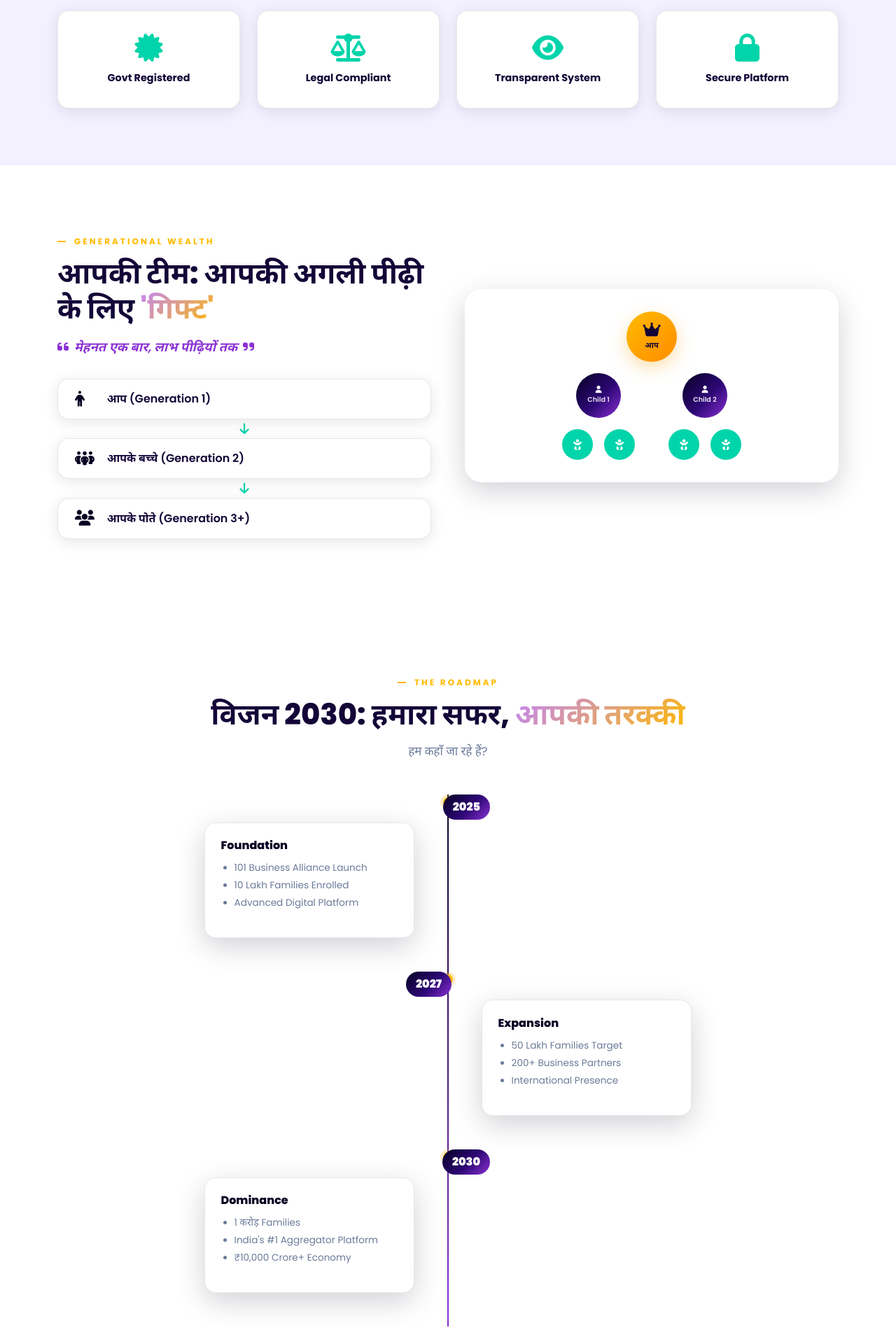
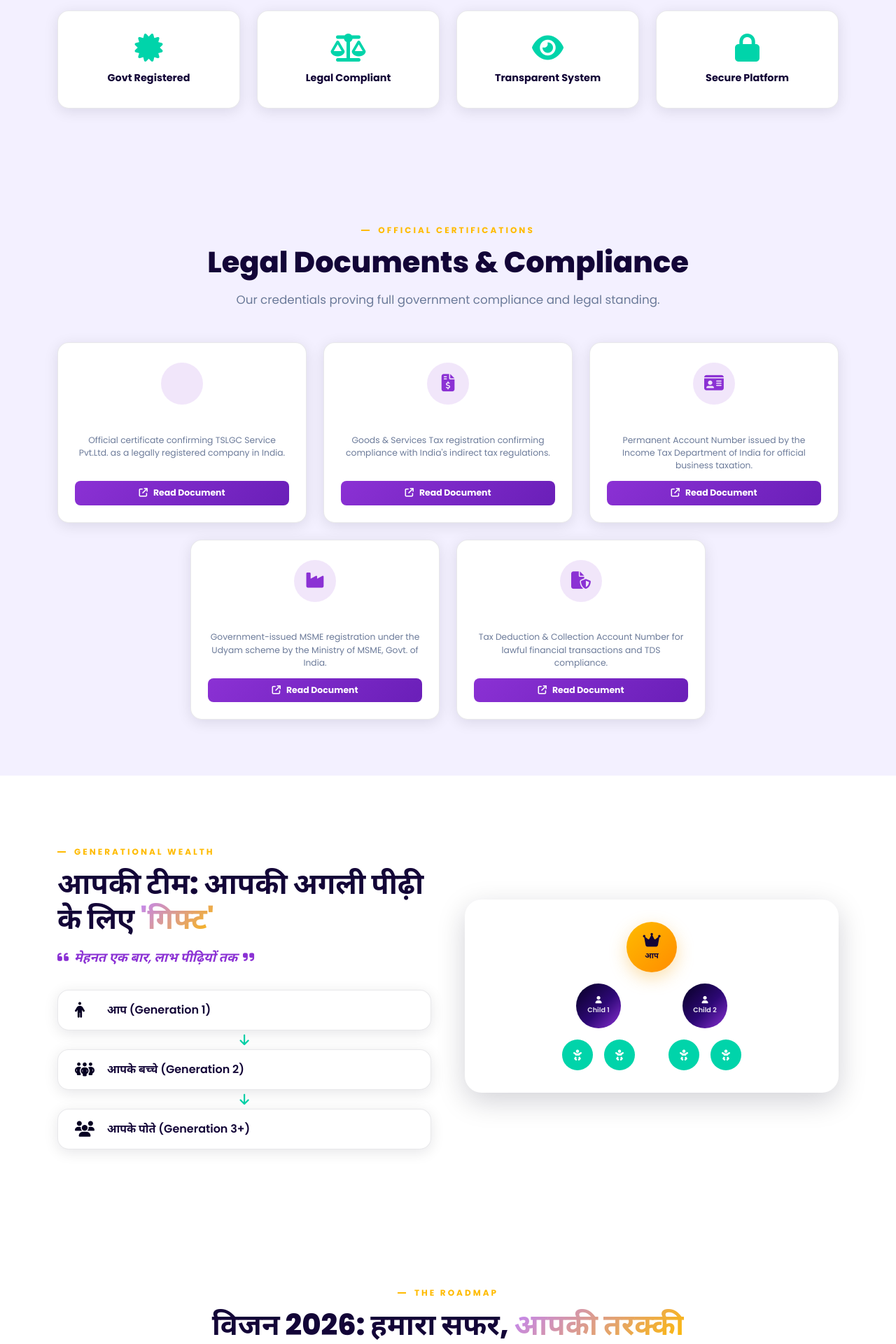
Before and after one commit to smoriginals/TSLGC-1, a PHP site: page /about.html in a window 1280 px wide. Shown: the part 2120-4040 px from the top of the page at 70% size. Run offline with PHP 8.4, Linux system fonts and the light colour scheme.

Commit message:
UI modifecation and add documents

```diff
--- a/about.html
+++ b/about.html
@@ -173,7 +173,7 @@
   <!-- LEGAL & TRUST SECTION -->
   <section class="section-legal" id="legal">
     <div class="container text-center">
-      <span class="section-eyebrow" data-en="Trust & Transparency" data-hi="विश्वास और पारदर्शिता" data-aos="fade-down">Trust & Transparency</span>
+      <span class="section-eyebrow" data-en="Trust & Transparency" data-hi="विश्वास और पारदर्शिता" data-aos="fade-down">Trust &amp; Transparency</span>
       <h2 class="section-heading" data-aos="fade-up">100% लीगल, 100% पारदर्शी</h2>
       <p class="section-subheading" data-aos="fade-up" data-aos-delay="100">
         भारत सरकार के नियमों के <strong>पूर्णतः अनुरूप</strong>
@@ -190,6 +190,69 @@
         </div>
         <div class="col-md-3 col-6" data-aos="zoom-in" data-aos-delay="400">
           <div class="trust-badge"><i class="fa-solid fa-lock"></i><span data-en="Secure Platform" data-hi="सुरक्षित प्लेटफॉर्म">Secure Platform</span></div>
+        </div>
+      </div>
+    </div>
+  </section>
+
+  <!-- LEGAL DOCUMENTS & COMPLIANCE -->
+  <section class="section-docs" id="documents">
+    <div class="container">
+      <div class="text-center mb-5">
+        <span class="section-eyebrow" data-en="Official Certifications" data-hi="आधिकारिक प्रमाणन" data-aos="fade-down">Official Certifications</span>
+        <h2 class="section-heading" data-aos="fade-up">Legal Documents &amp; Compliance</h2>
+        <p class="section-subheading" data-aos="fade-up" data-aos-delay="100">Our credentials proving full government compliance and legal standing.</p>
+      </div>
+      <div class="row g-4 justify-content-center">
+        <div class="col-lg-4 col-md-6" data-aos="fade-up" data-aos-delay="100">
+          <div class="doc-card">
+            <div class="doc-icon"><i class="fa-solid fa-file-certificate"></i></div>
+            <h5 class="doc-title">Certificate of Incorporation</h5>
+            <p class="doc-desc">Official certificate confirming TSLGC Service Pvt.Ltd. as a legally registered company in India.</p>
+            <a href="assets/documents/CERTIFICATE.pdf" target="_blank" rel="noopener" class="btn doc-btn">
+              <i class="fa-solid fa-arrow-up-right-from-square me-2"></i>Read Document
+            </a>
+          </div>
+        </div>
+        <div class="col-lg-4 col-md-6" data-aos="fade-up" data-aos-delay="200">
+          <div class="doc-card">
+            <div class="doc-icon"><i class="fa-solid fa-file-invoice-dollar"></i></div>
+            <h5 class="doc-title">GST Registration Certificate</h5>
+            <p class="doc-desc">Goods &amp; Services Tax registration confirming compliance with India's indirect tax regulations.</p>
+            <a href="assets/documents/GST-Certificate.pdf" target="_blank" rel="noopener" class="btn doc-btn">
+              <i class="fa-solid fa-arrow-up-right-from-square me-2"></i>Read Document
+            </a>
+          </div>
+        </div>
+        <div class="col-lg-4 col-md-6" data-aos="fade-up" data-aos-delay="300">
+          <div class="doc-card">
+            <div class="doc-icon"><i class="fa-solid fa-id-card"></i></div>
+            <h5 class="doc-title">PAN Card</h5>
+            <p class="doc-desc">Permanent Account Number issued by the Income Tax Department of India for official business taxation.</p>
+            <a href="assets/documents/PAN unlocked.pdf" target="_blank" rel="noopener" class="btn doc-btn">
+              <i class="fa-solid fa-arrow-up-right-from-square me-2"></i>Read Document
+            </a>
+          </div>
+        </div>
+        <div class="col-lg-4 col-md-6" data-aos="fade-up" data-aos-delay="400">
+          <div class="doc-card">
+            <div class="doc-icon"><i class="fa-solid fa-industry"></i></div>
+            <h5 class="doc-title">Udyam (MSME) Registration</h5>
+            <p class="doc-desc">Government-issued MSME registration under the Udyam scheme by the Ministry of MSME, Govt. of India.</p>
+            <a href="assets/documents/Print _ Udyam Registration Certificate With Annexure.pdf" target="_blank" rel="noopener" class="btn doc-btn">
+              <i class="fa-solid fa-arrow-up-right-from-square me-2"></i>Read Document
+            </a>
+          </div>
+        </div>
+        <div class="col-lg-4 col-md-6" data-aos="fade-up" data-aos-delay="500">
+          <div class="doc-card">
+            <div class="doc-icon"><i class="fa-solid fa-file-shield"></i></div>
+            <h5 class="doc-title">TAN Certificate</h5>
+            <p class="doc-desc">Tax Deduction &amp; Collection Account Number for lawful financial transactions and TDS compliance.</p>
+            <a href="assets/documents/TAN _unlocked.pdf" target="_blank" rel="noopener" class="btn doc-btn">
+              <i class="fa-solid fa-arrow-up-right-from-square me-2"></i>Read Document
+            </a>
+          </div>
         </div>
       </div>
     </div>
@@ -254,42 +317,37 @@
       <div class="text-center mb-5">
         <span class="section-eyebrow" data-en="The Roadmap" data-hi="रोडमैप" data-aos="fade-down">The Roadmap</span>
         <h2 class="section-heading" data-aos="fade-up">
-          विजन 2030: हमारा सफर, <span class="gradient-text">आपकी तरक्की</span>
+          विजन 2026: हमारा सफर, <span class="gradient-text">आपकी तरक्की</span>
         </h2>
         <p class="section-subheading" data-aos="fade-up" data-aos-delay="100">हम कहाँ जा रहे हैं?</p>
       </div>
       <div class="vision-timeline" data-aos="fade-up" data-aos-delay="200">
         <div class="vt-item left" data-aos="fade-right" data-aos-delay="100">
-          <div class="vt-year">2025</div>
+          <div class="vt-year">2023</div>
           <div class="vt-content">
             <h4 data-en="Foundation" data-hi="नींव">Foundation</h4>
-            <ul>
-              <li>101 Business Alliance Launch</li>
-              <li>10 Lakh Families Enrolled</li>
-              <li>Advanced Digital Platform</li>
-            </ul>
+            <p>TSLGC Service Pvt.Ltd. registered, 101-business alliance concept born, and operations commenced.</p>
           </div>
         </div>
         <div class="vt-item right" data-aos="fade-left" data-aos-delay="200">
-          <div class="vt-year">2027</div>
+          <div class="vt-year">2024</div>
           <div class="vt-content">
-            <h4 data-en="Expansion" data-hi="विस्तार">Expansion</h4>
-            <ul>
-              <li>50 Lakh Families Target</li>
-              <li>200+ Business Partners</li>
-              <li>International Presence</li>
-            </ul>
+            <h4 data-en="Launch" data-hi="शुभारंभ">Launch</h4>
+            <p>Platform goes live, first members enrolled, and the Alliance Market officially begins its journey.</p>
           </div>
         </div>
         <div class="vt-item left" data-aos="fade-right" data-aos-delay="300">
-          <div class="vt-year">2030</div>
+          <div class="vt-year">2025</div>
           <div class="vt-content">
-            <h4 data-en="Dominance" data-hi="वर्चस्व">Dominance</h4>
-            <ul>
-              <li>1 करोड़ Families</li>
-              <li>India's #1 Aggregator Platform</li>
-              <li>₹10,000 Crore+ Economy</li>
-            </ul>
+            <h4 data-en="Growth" data-hi="विकास">Growth</h4>
+            <p>10 Lakh families enrolled, digital training platform activated, and franchise network expanded.</p>
+          </div>
+        </div>
+        <div class="vt-item right" data-aos="fade-left" data-aos-delay="400">
+          <div class="vt-year">2026</div>
+          <div class="vt-content">
+            <h4 data-en="Scale" data-hi="विस्तार">Scale</h4>
+            <p>Pan-India network consolidation, 200+ businesses allied, accelerating towards 1 crore families.</p>
           </div>
         </div>
       </div>
@@ -320,7 +378,7 @@
         </div>
         <div class="col-md-3 col-6">
           <div class="stat-t-item">
-            <div class="stat-t-num">₹4,999</div>
+            <div class="stat-t-num">₹2,999</div>
             <div class="stat-t-label">Join @ Just</div>
           </div>
         </div>
@@ -342,8 +400,8 @@
       <div class="row g-5 pt-5">
         <div class="col-lg-4">
           <div class="footer-brand">
-            <span class="brand-logo">TSLGC<span class="brand-accent"> Pvt.Ltd.</span></span>
-            <p class="footer-tagline">Pvt.Ltd.</p>
+            <span class="brand-logo">TSLGC<span class="brand-accent"> Service Pvt.Ltd.</span></span>
+            <p class="footer-tagline">Service Pvt.Ltd.</p>
             <p class="footer-motto"><i class="fa-solid fa-infinity me-2"></i><span data-en="Unstoppable Income" data-hi="कभी न रुकने वाली इनकम">कभी न रुकने वाली इनकम</span></p>
             <p class="footer-desc"><span data-en="India's Biggest Alliance Market — 1 ID, 101 Businesses, Infinite Possibilities." data-hi="भारत का सबसे बड़ा Alliance Market — 1 ID, 101 Businesses, अनंत संभावनाएं।">भारत का सबसे बड़ा Alliance Market — 1 ID, 101 Businesses, अनंत संभावनाएं।</span></p>
           </div>
@@ -385,7 +443,7 @@
         </div>
       </div>
       <div class="footer-bottom">
-        <p>© 2026 TSLGC Pvt.Ltd. All Rights Reserved. | Designed with <i class="fa-solid fa-heart text-danger"></i> for India's Alliance Market</p>
+        <p>© 2023 - 2026 TSLGC Service Pvt.Ltd. All Rights Reserved. | Designed with <i class="fa-solid fa-heart text-danger"></i> for India's Alliance Market</p>
         <p class="footer-legal-note" data-en="TSLGC is a legal direct selling company. Income depends on individual effort and team performance." data-hi="TSLGC एक कानूनी डायरेक्ट सेलिंग कंपनी है। आय व्यक्तिगत प्रयास और टीम प्रदर्शन पर निर्भर करती है।">TSLGC is a legal direct selling company. Income depends on individual effort and team performance.</p>
       </div>
     </div>
--- a/assets/css/shared.css
+++ b/assets/css/shared.css
@@ -310,7 +310,7 @@
    ============================================================ */
 .stats-teaser-bar {
   background: var(--gradient-hero);
-  padding: 2rem 0;
+  padding: 2rem 0 5rem;
 }
 .stats-teaser-bar .stat-t-item {
   text-align: center;
@@ -506,6 +506,22 @@ select.auth-input {
   column-gap: 0.6rem;
 }
 /* ── Plan pills ── */
+/* \u2500\u2500 Single plan (no choice) display \u2500\u2500 */
+.auth-plan-selected { margin-bottom: 0.75rem; }
+.auth-plan-badge-row {
+  display: flex;
+  align-items: center;
+  gap: 0.65rem;
+  background: rgba(0,212,170,0.08);
+  border: 1.5px solid rgba(0,212,170,0.3);
+  border-radius: 10px;
+  padding: 0.7rem 1rem;
+  font-family: var(--font-main);
+}
+.auth-plan-badge-row i { color: var(--accent2,#00D4AA); font-size: 1.1rem; flex-shrink: 0; }
+.auth-plan-price { font-size: 1.15rem; font-weight: 900; color: var(--text-dark); }
+.auth-plan-label { font-size: 0.78rem; color: var(--text-muted); flex: 1; }
+
 .auth-plan-pills {
   display: flex;
   gap: 0.55rem;
--- a/contact.html
+++ b/contact.html
@@ -181,8 +181,8 @@
       <div class="row g-5 pt-5">
         <div class="col-lg-4">
           <div class="footer-brand">
-            <span class="brand-logo">TSLGC<span class="brand-accent"> Pvt.Ltd.</span></span>
-            <p class="footer-tagline">Pvt.Ltd.</p>
+            <span class="brand-logo">TSLGC<span class="brand-accent"> Service Pvt.Ltd.</span></span>
+            <p class="footer-tagline">Service Pvt.Ltd.</p>
             <p class="footer-motto"><i class="fa-solid fa-infinity me-2"></i><span data-en="Unstoppable Income" data-hi="कभी न रुकने वाली इनकम">कभी न रुकने वाली इनकम</span></p>
             <p class="footer-desc"><span data-en="India's Biggest Alliance Market — 1 ID, 101 Businesses, Infinite Possibilities." data-hi="भारत का सबसे बड़ा Alliance Market — 1 ID, 101 Businesses, अनंत संभावनाएं।">भारत का सबसे बड़ा Alliance Market — 1 ID, 101 Businesses, अनंत संभावनाएं।</span></p>
           </div>
@@ -222,7 +222,7 @@
         </div>
       </div>
       <div class="footer-bottom">
-        <p>© 2026 TSLGC Pvt.Ltd. All Rights Reserved.</p>
+        <p>© 2023 - 2026 TSLGC Service Pvt.Ltd. All Rights Reserved.</p>
       </div>
     </div>
   </footer>
--- a/style.css
+++ b/style.css
@@ -150,13 +150,13 @@ body::before {
 }
 /* Logo image in navbar */
 .nav-logo {
-  height: 48px;
+  height: 64px;
   width: auto;
   object-fit: contain;
   display: block;
 }
 @media (max-width: 576px) {
-  .nav-logo { height: 38px; }
+  .nav-logo { height: 52px; }
 }
 
 /* Brand text fallback (kept for admin/franchise pages) */
@@ -943,6 +943,69 @@ body.dark-mode .comp-good { background: linear-gradient(160deg, #0d1a3a 0%, #0d2
 .trust-badge:hover { transform: translateY(-6px); box-shadow: var(--shadow-md); border-color: var(--accent2); }
 .trust-badge i { font-size: 2.5rem; color: var(--accent2); }
 .trust-badge span { font-weight: 700; font-size: 0.9rem; }
+
+/* ── Legal Documents Section ─────────────────────────────────────────────────── */
+.section-docs { padding: clamp(2.5rem,7vw,5rem) 0; background: var(--bg-dark); }
+.doc-card {
+  background: var(--card-bg);
+  border: 1px solid var(--border-color);
+  border-radius: 16px;
+  padding: 1.75rem 1.5rem 1.5rem;
+  height: 100%;
+  display: flex;
+  flex-direction: column;
+  gap: 0.75rem;
+  text-align: center;
+  transition: transform 0.22s, box-shadow 0.22s, border-color 0.22s;
+  box-shadow: var(--shadow-sm);
+}
+.doc-card:hover {
+  transform: translateY(-4px);
+  box-shadow: var(--shadow-md);
+  border-color: var(--secondary);
+}
+.doc-icon {
+  width: 60px;
+  height: 60px;
+  border-radius: 50%;
+  background: rgba(139,49,212,0.12);
+  color: var(--secondary);
+  display: flex;
+  align-items: center;
+  justify-content: center;
+  font-size: 1.55rem;
+  margin: 0 auto;
+}
+.doc-title {
+  font-size: 0.92rem;
+  font-weight: 700;
+  color: var(--white);
+  margin: 0;
+}
+.doc-desc {
+  font-size: 0.77rem;
+  color: var(--text-muted);
+  margin: 0;
+  flex: 1;
+  line-height: 1.5;
+}
+.doc-btn {
+  background: linear-gradient(135deg, var(--secondary), #6a1fb8);
+  color: #fff !important;
+  border-radius: 8px;
+  font-size: 0.78rem;
+  font-weight: 700;
+  padding: 0.5rem 1rem;
+  margin-top: auto;
+  display: inline-flex;
+  align-items: center;
+  justify-content: center;
+  text-decoration: none;
+  transition: opacity 0.18s, transform 0.18s;
+  border: none;
+  cursor: pointer;
+}
+.doc-btn:hover { opacity: 0.85; transform: translateY(-1px); }
 
 /* ============================================================
    SECTION 10 – LEGACY
```
Also changed, not shown: businesses.html (+4 -4 lines), faq.html (+8 -8 lines), income.html (+4 -4 lines), index.html (+26 -32 lines), join.html (+14 -16 lines), pricing.html (+9 -10 lines), assets/logo.png, 5 other files.
